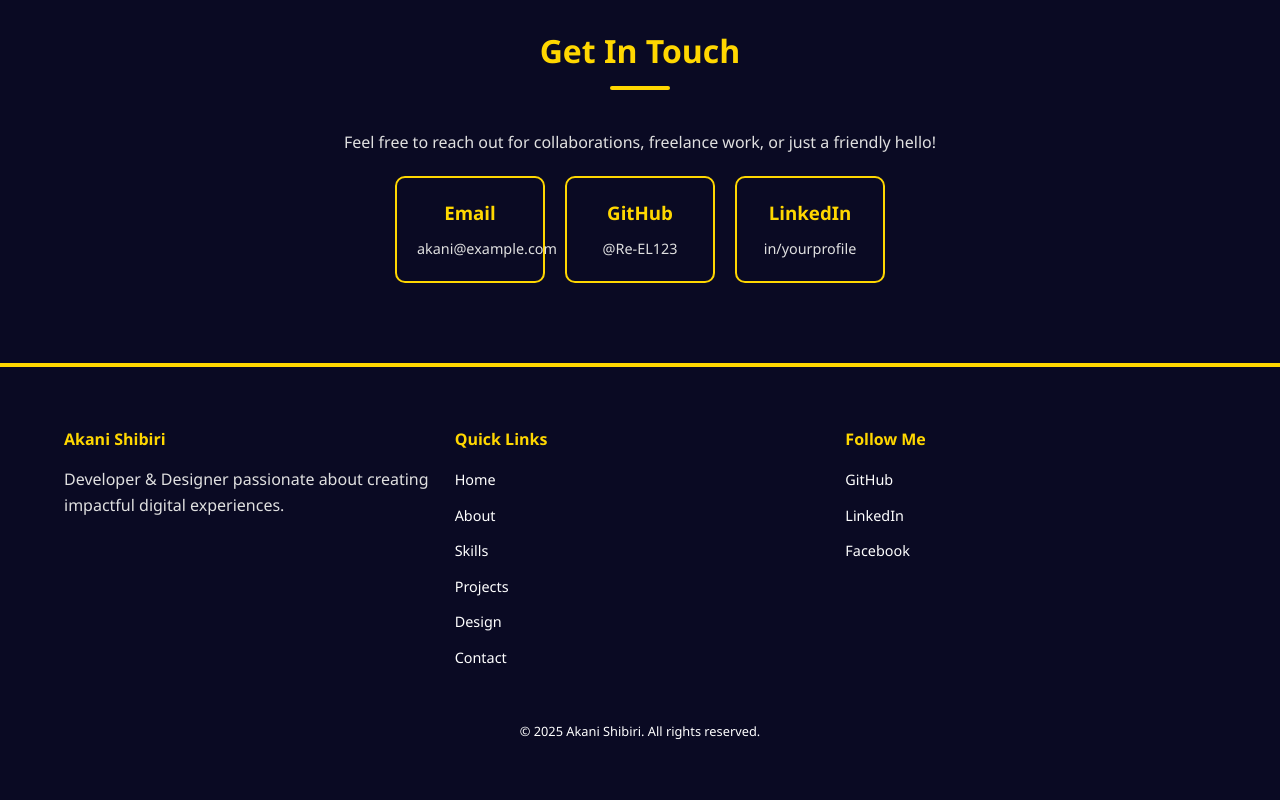
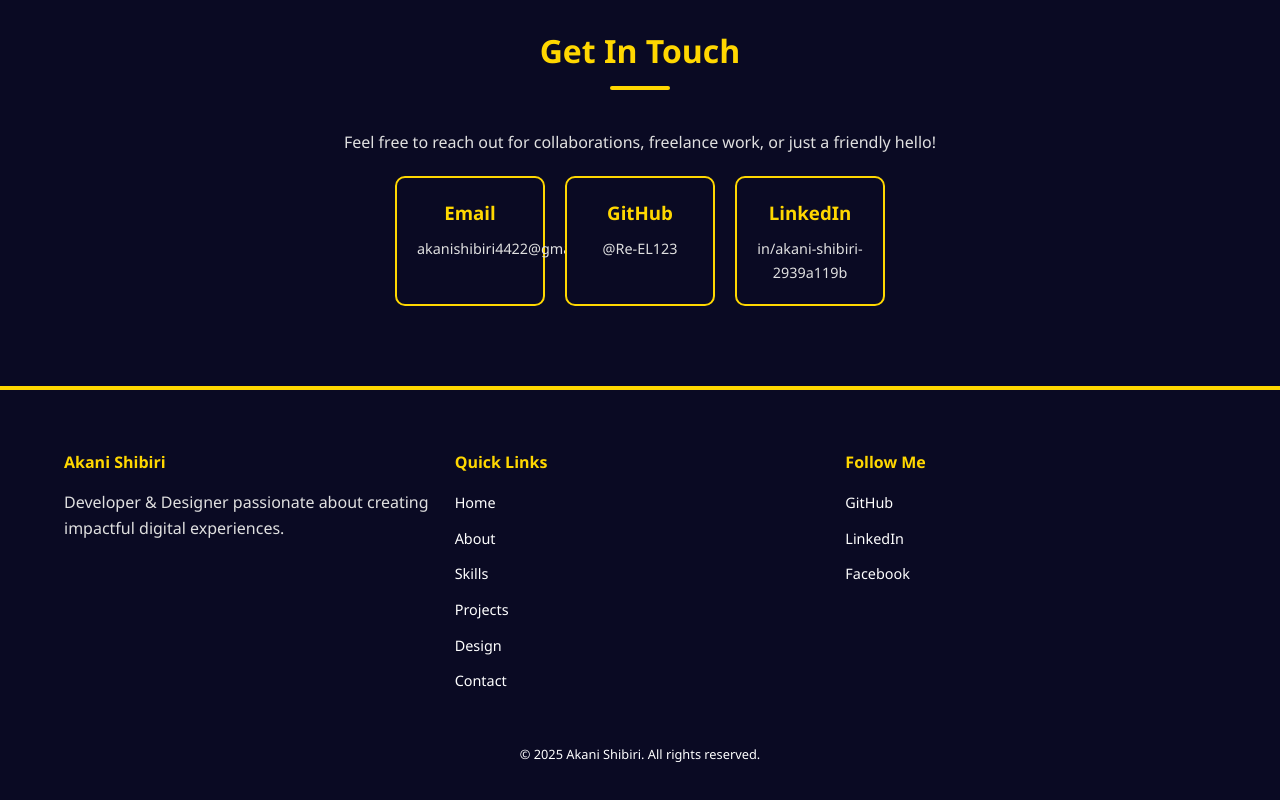
Before and after one commit to Re-EL123/Akani-Shibiri-Profile-, a plain HTML site: page index.html in a window 1280 px wide. Shown: the part 3244-4044 px from the top of the page. Drawn offline with Linux system fonts and the light colour scheme; files whose address does not match are found by name.

Commit message:
Update index.html

```diff
--- a/index.html
+++ b/index.html
@@ -479,9 +479,9 @@
       <h2>Get In Touch</h2>
       <p style="text-align: center; margin-bottom: 20px;">Feel free to reach out for collaborations, freelance work, or just a friendly hello!</p>
       <div style="display: flex; justify-content: center; gap: 20px; flex-wrap: wrap;">
-        <a href="mailto:akani@example.com" class="skill-item" style="max-width: 150px;">
+        <a href="mailto:akanishibiri4422@gmail.com" class="skill-item" style="max-width: 150px;">
           <h3>Email</h3>
-          <p>akani@example.com</p>
+          <p>akanishibiri4422@gmail.com</p>
         </a>
         <a href="https://github.com/Re-EL123" target="_blank" rel="noopener" class="skill-item" style="max-width: 150px;">
           <h3>GitHub</h3>
@@ -489,7 +489,7 @@
         </a>
         <a href="https://linkedin.com/in/akani-shibiri-2939a119b" target="_blank" rel="noopener" class="skill-item" style="max-width: 150px;">
           <h3>LinkedIn</h3>
-          <p>in/yourprofile</p>
+          <p>in/akani-shibiri-2939a119b</p>
         </a>
       </div>
     </div>
```
